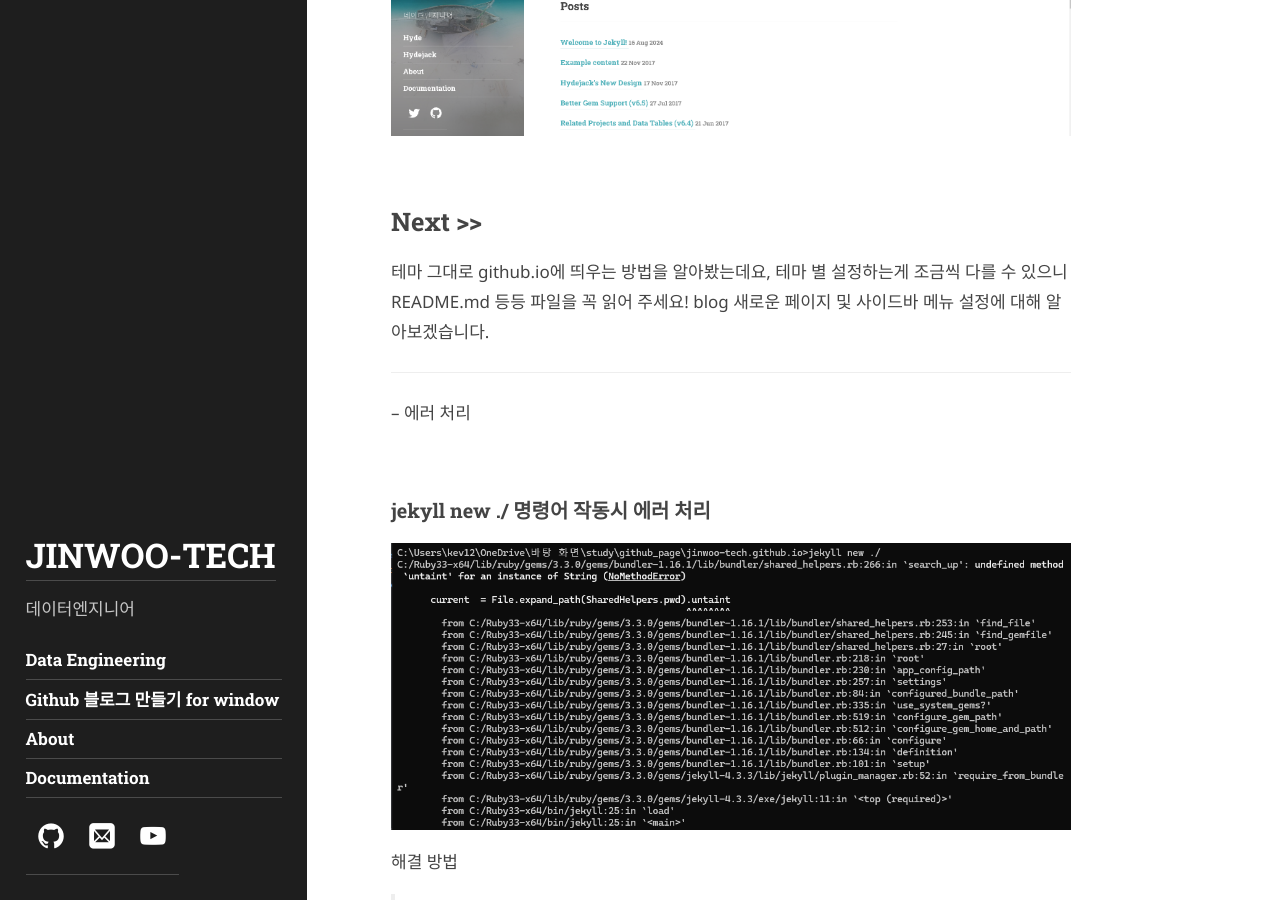
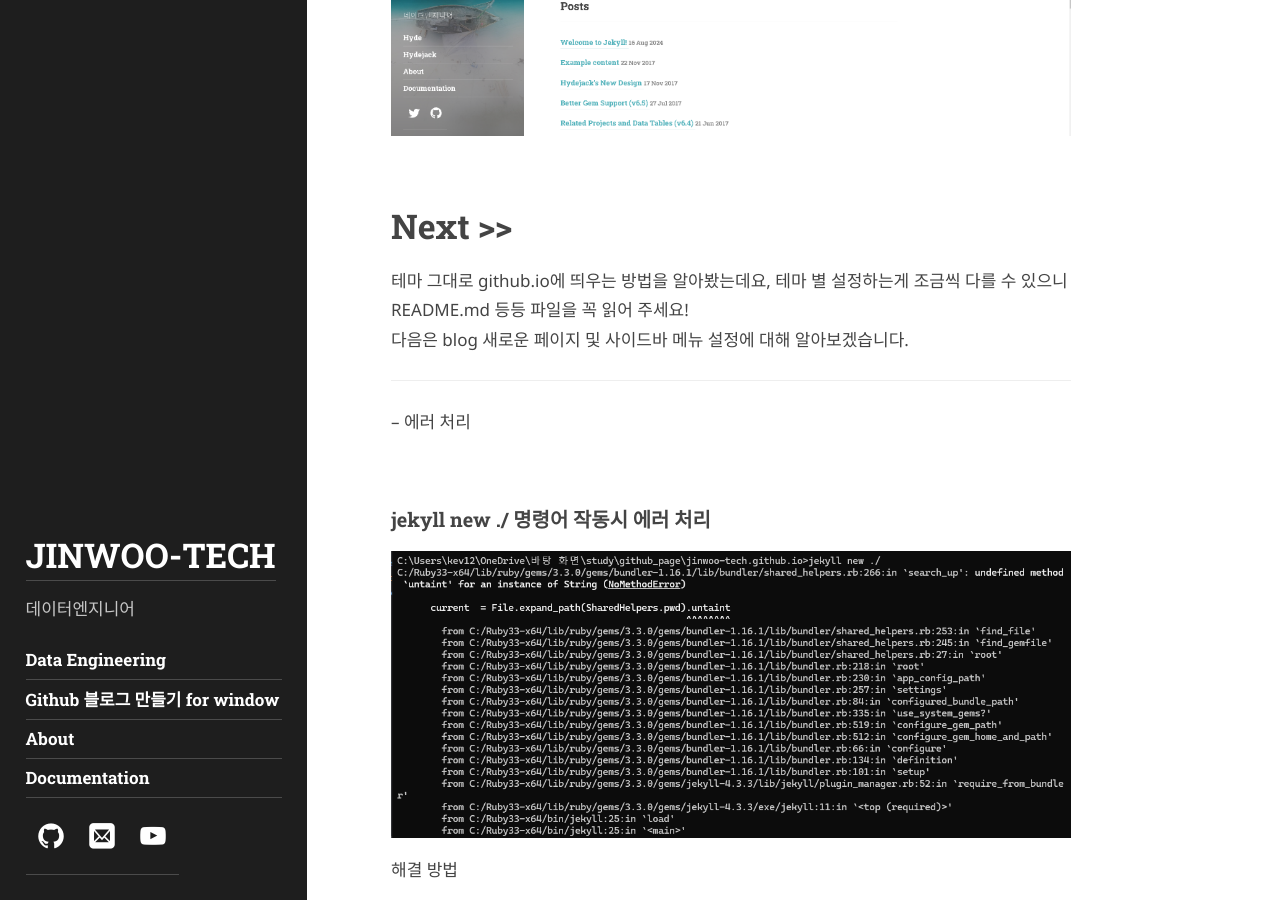
Before and after one commit to JINWOO-TECH/jinwoo-tech.github.io, a Jekyll site: the page built from _posts/2024-08-16-githubblog2.md, in a window 1280 px wide and 900 px high, scrolled down 6325 px. Built offline with Jekyll 4.4.1, drawn with Linux system fonts in a browser that asks for light colours; some web fonts are replaced.

```diff
--- a/_posts/2024-08-16-githubblog2.md
+++ b/_posts/2024-08-16-githubblog2.md
@@ -99,9 +99,9 @@ git에 push를 해줍니다. push가 완료되어도 바로 적용이 안되서
 <img src = '/assets/img/20240816firststatepage.png'>
 
 
-<h2> Next >></h2>
+<h1> Next >></h1>
 테마 그대로 github.io에 띄우는 방법을 알아봤는데요, 테마 별 설정하는게 조금씩 다를 수 있으니 README.md 등등 파일을 꼭 읽어 주세요!
-blog 새로운 페이지 및 사이드바 메뉴 설정에 대해 알아보겠습니다.
+<br> 다음은 blog 새로운 페이지 및 사이드바 메뉴 설정에 대해 알아보겠습니다.
 
 ---------------------------------------------
 --
```
Also changed, not shown: _posts/2024-08-13-githubblog1.md (+1 -1 lines).
